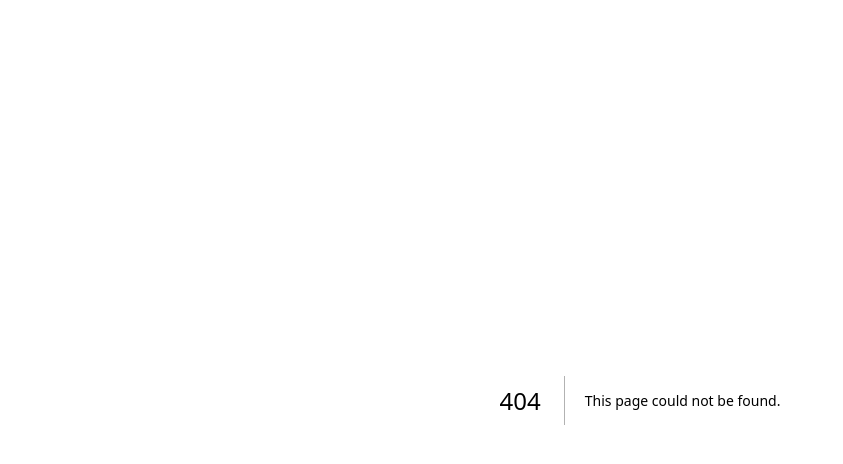
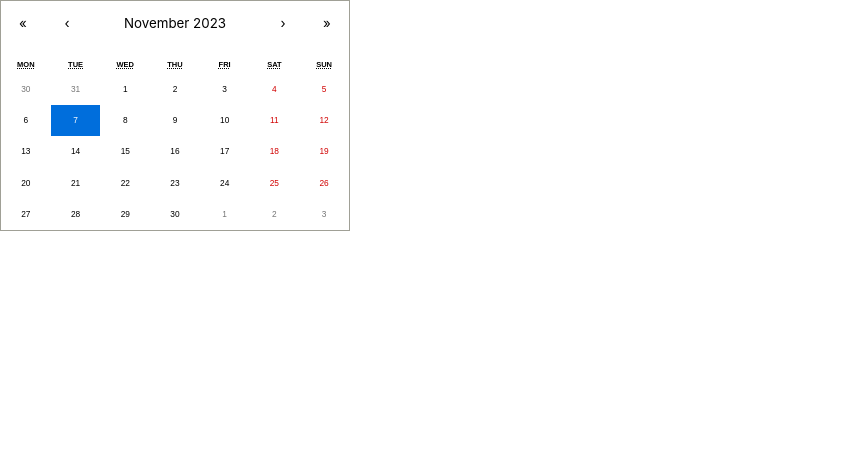
Before and after one commit to LIKELION-TUPLE/CLIENT, a Next.js app: page /calendar in a window 1280 px wide. Before the commit this address had no page. Shown: the top 464 px of the page, without its empty margins (0-843 px from the left). Built offline with nearby package versions, Linux system fonts and the light colour scheme.

Commit message:
[ feat ] : react-calendar 라이브러리 설치 및 렌더링

```diff
--- /dev/null
+++ b/components/TupleCalendar.tsx
@@ -0,0 +1,14 @@
+import React, { useState } from 'react';
+import Calendar from 'react-calendar';
+import 'react-calendar/dist/Calendar.css'; // css import
+
+const TupleCalendar = () => {
+  const [date, setDate] = useState<Date | null>(new Date());
+  return (
+    <div>
+      <Calendar onChange={() => setDate} value={date} />
+    </div>
+  );
+};
+
+export default TupleCalendar;
--- a/package.json
+++ b/package.json
@@ -15,6 +15,7 @@
     "@types/react-dom": "18.2.7",
     "next": "13.4.19",
     "react": "18.2.0",
+    "react-calendar": "^4.6.0",
     "react-dom": "18.2.0",
     "recoil": "^0.7.7",
     "styled-components": "^6.0.7",
--- /dev/null
+++ b/pages/calendar/index.tsx
@@ -0,0 +1,12 @@
+import React from 'react';
+import TupleCalendar from 'components/TupleCalendar';
+
+const index = () => {
+  return (
+    <>
+      <TupleCalendar />
+    </>
+  );
+};
+
+export default index;
```
Also changed, not shown: 1 other file (tests, documents, lock files or other folders).
